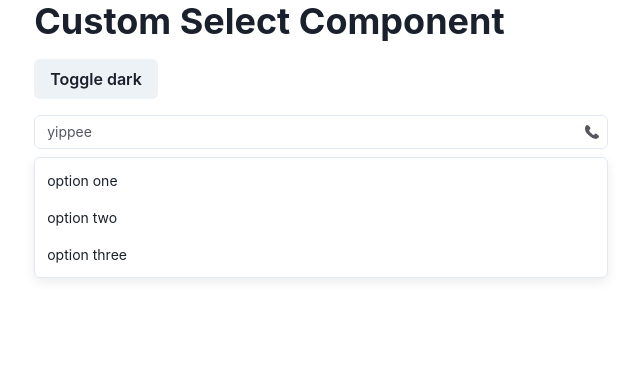
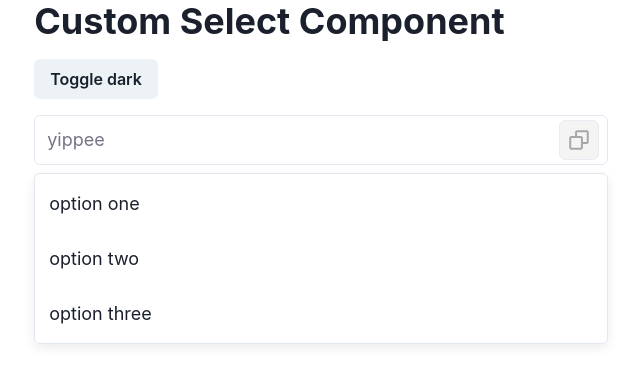
Before and after one commit to Tolu-Mals/genki-custom-select, a React (Create React App) app: page / in a window 1280 px wide. Shown: the top 384 px of the page, without its empty margins (319-959 px from the left). Built offline with nearby package versions, Linux system fonts and the light colour scheme.

Commit message:
feat: add readOnly button copy text functionality

```diff
--- a/src/App.tsx
+++ b/src/App.tsx
@@ -9,7 +9,7 @@ function App() {
       <Container>
         <Heading mb={4}>Custom Select Component</Heading>
         <Button onClick={toggleColorMode} mb={4}>Toggle dark</Button>
-        <Select variant="outlined" size="sm" placeholder="yippee" customIcon={<PhoneIcon />}>
+        <Select variant="outlined" size="lg" placeholder="yippee" customIcon={<PhoneIcon />} readOnly>
           <Option value="1">option one</Option>
           <Option value="2">option two</Option>
           <Option value="3">option three</Option>
--- a/src/Select/selectButton.tsx
+++ b/src/Select/selectButton.tsx
@@ -1,16 +1,22 @@
 import { ButtonProps } from "../types";
 import styleObjects from "./styleObjects";
 
-const { Flex, Text, useColorMode, createIcon, IconButton } = require("@chakra-ui/react");
+const {
+  Flex,
+  Text,
+  useColorMode,
+  createIcon,
+  IconButton,
+  Popover,
+  PopoverTrigger,
+  Portal,
+  PopoverContent,
+  PopoverArrow,
+  PopoverCloseButton,
+  PopoverBody
+ } = require("@chakra-ui/react");
 
 const { ChevronDownIcon } = require("@chakra-ui/icons");
-// import copyIcon from "./copyIcon.svg";
-
-// const CopyIcon = () => (
-//   <Icon boxSize={8}>
-//     <svg width="24" height="24" fill="none" xmlns="http://www.w3.org/2000/svg"><rect x=".25" y=".25" width="23.5" height="23.5" rx="3.75" fill="#F5F4F4" stroke="#E2E8F0" stroke-width=".5"/><path fill="#F5F4F4" d="M5 5h14v14H5z"/><path d="M16.667 6.167h-5.834c-.643 0-1.166.523-1.166 1.166v2.334H7.333c-.643 0-1.166.523-1.166 1.166v5.834c0 .643.523 1.166 1.166 1.166h5.834c.643 0 1.166-.523 1.166-1.166v-2.334h2.334c.643 0 1.166-.523 1.166-1.166V7.333c0-.643-.523-1.166-1.166-1.166Zm-9.334 10.5v-5.834h5.834v5.834H7.334Zm9.334-3.5h-2.334v-2.334c0-.643-.523-1.166-1.166-1.166h-2.334V7.333h5.834v5.834Z" fill="#A6A6A6"/></svg>
-//   </Icon>
-// )
 
 const CopyIcon = createIcon({
   displayName: "CopyIcon",
@@ -141,9 +147,43 @@ const SelectButton = (props: ButtonProps) => {
     customIcon?: any;
   }
 
+  const copyText = () => {
+    if(selectedOption !== undefined) {
+      navigator.clipboard.writeText(String(selectedOption));
+
+    }
+  }
+
   const getButtonIcon = ( getButtonIconProps: getButtonIconProps) => {
     if(getButtonIconProps.isReadOnly){
-      return ( <IconButton aria-label='copy value' icon={<CopyIcon boxSize={iconSizeMap[size]} />} /> );
+      return selectedOption ? (
+
+        <Popover width={8}>
+          <PopoverTrigger>
+              <IconButton
+              aria-label='copy value'
+              variant="unstyled"
+              size={iconSizeMap[size]}
+              onClick={copyText}
+              icon={<CopyIcon boxSize={iconSizeMap[size]} />}
+              />
+          </PopoverTrigger>
+        <Portal>
+          <PopoverContent>
+            <PopoverArrow />
+            <PopoverCloseButton />
+            <PopoverBody>
+              <Text>Copied!</Text>
+            </PopoverBody>
+          </PopoverContent>
+        </Portal>
+      </Popover>
+      ): ( <IconButton
+      aria-label='copy value'
+      variant="unstyled"
+      size={iconSizeMap[size]}
+      icon={<CopyIcon boxSize={iconSizeMap[size]} />}
+      /> )
     }
 
     else if (getButtonIconProps.customIcon) return getButtonIconProps.customIcon;
@@ -159,6 +199,8 @@ const SelectButton = (props: ButtonProps) => {
 
   const buttonIcon = getButtonIcon({ isReadOnly, customIcon });
 
+
+
   return (
     <Flex
     sx={buttonStyle}
```
